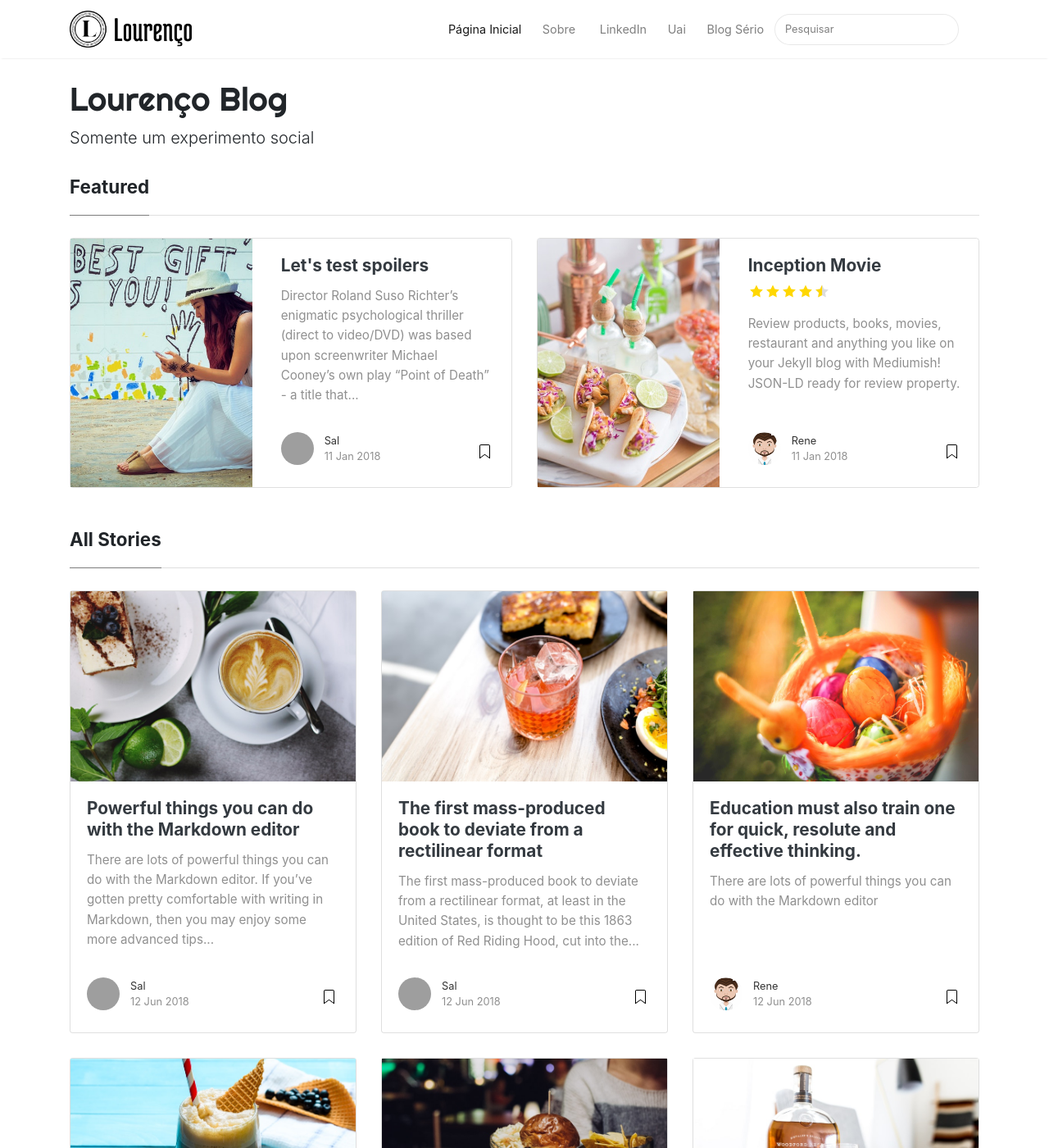
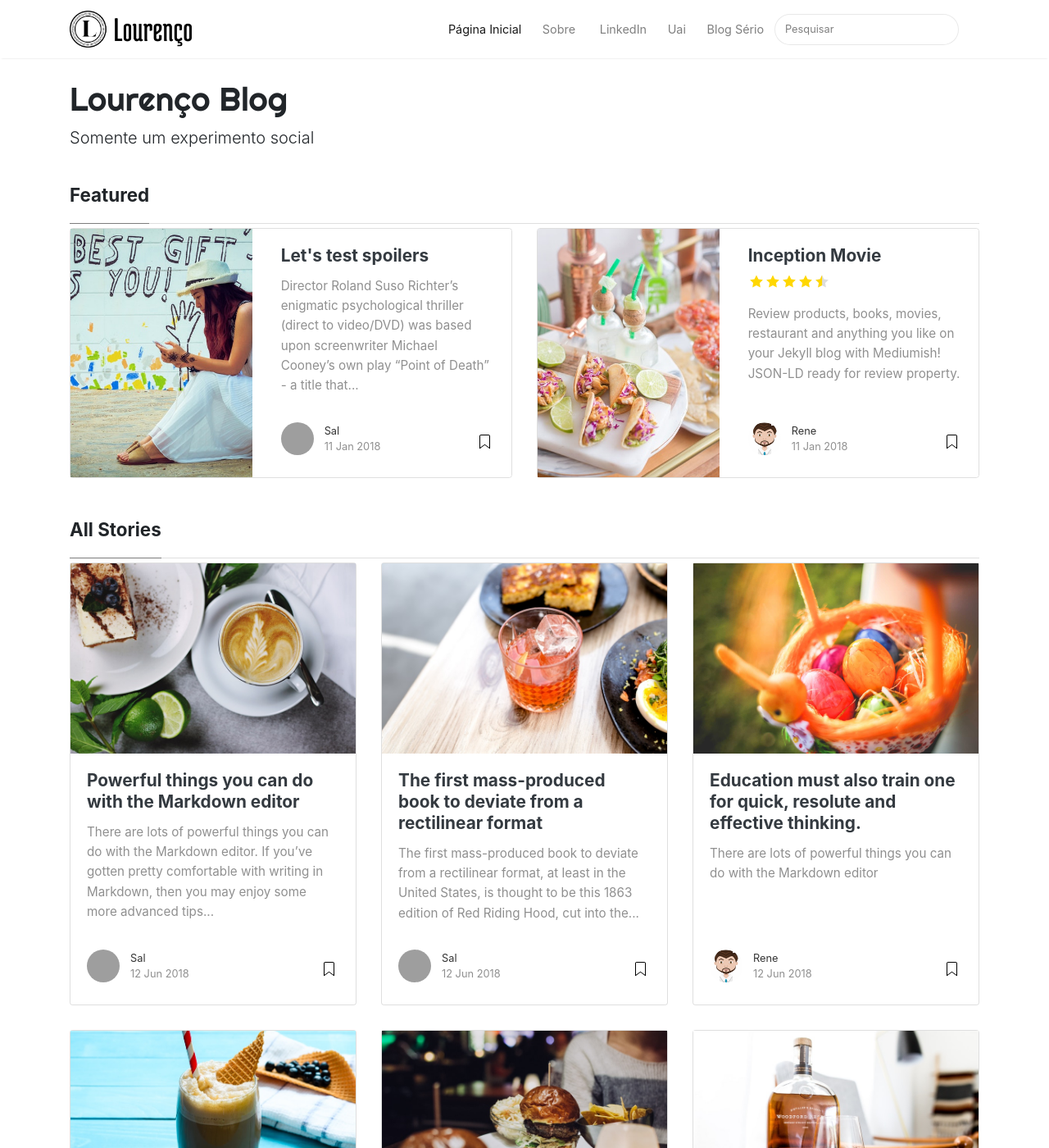
Before and after one commit to renelourenco/lourencoblog, a Jekyll site: the page built from index.html, in a window 1280 px wide and 1400 px high. Shown: the whole window at 82% size. Built offline with Jekyll 4.4.1, drawn with Linux system fonts in a browser that asks for light colours; nearby versions of some CDN libraries; the list of posts is cut into pages by our own code; grey boxes are pictures that could not be loaded.

Commit message:
Update screen.css

```diff
--- a/assets/css/screen.css
+++ b/assets/css/screen.css
@@ -65,10 +65,10 @@ section.recent-posts {
 
 .section-title h2 {
     border-bottom: 1px solid rgba(0, 0, 0, .125);
-    margin-bottom: 25px;
+    margin-bottom: 5px;
+	margin-top: 10px;
     font-weight: 700;
     font-size: 1.4rem;
-    margin-bottom: 27px;
 }
 
 .section-title span {
```
